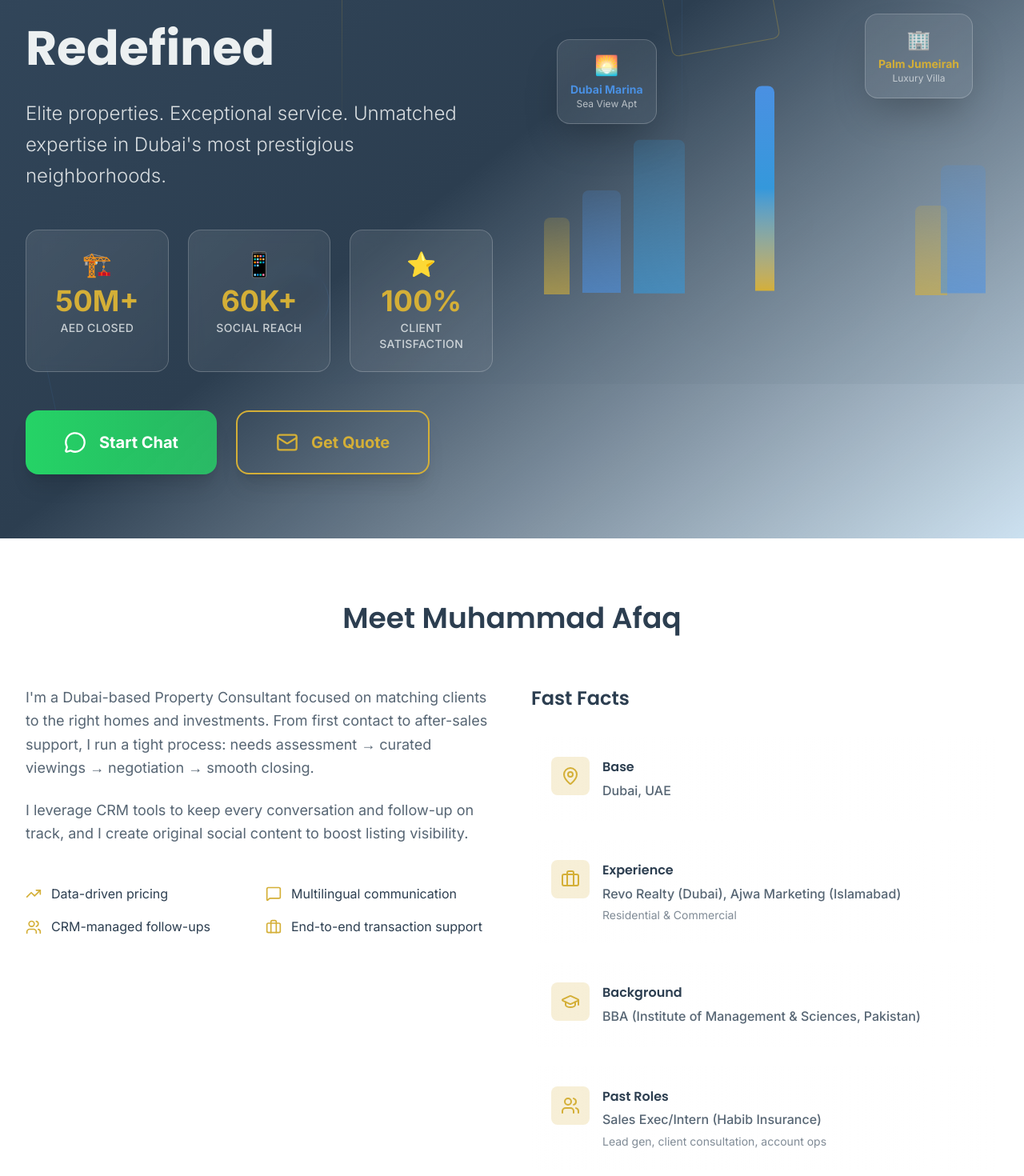
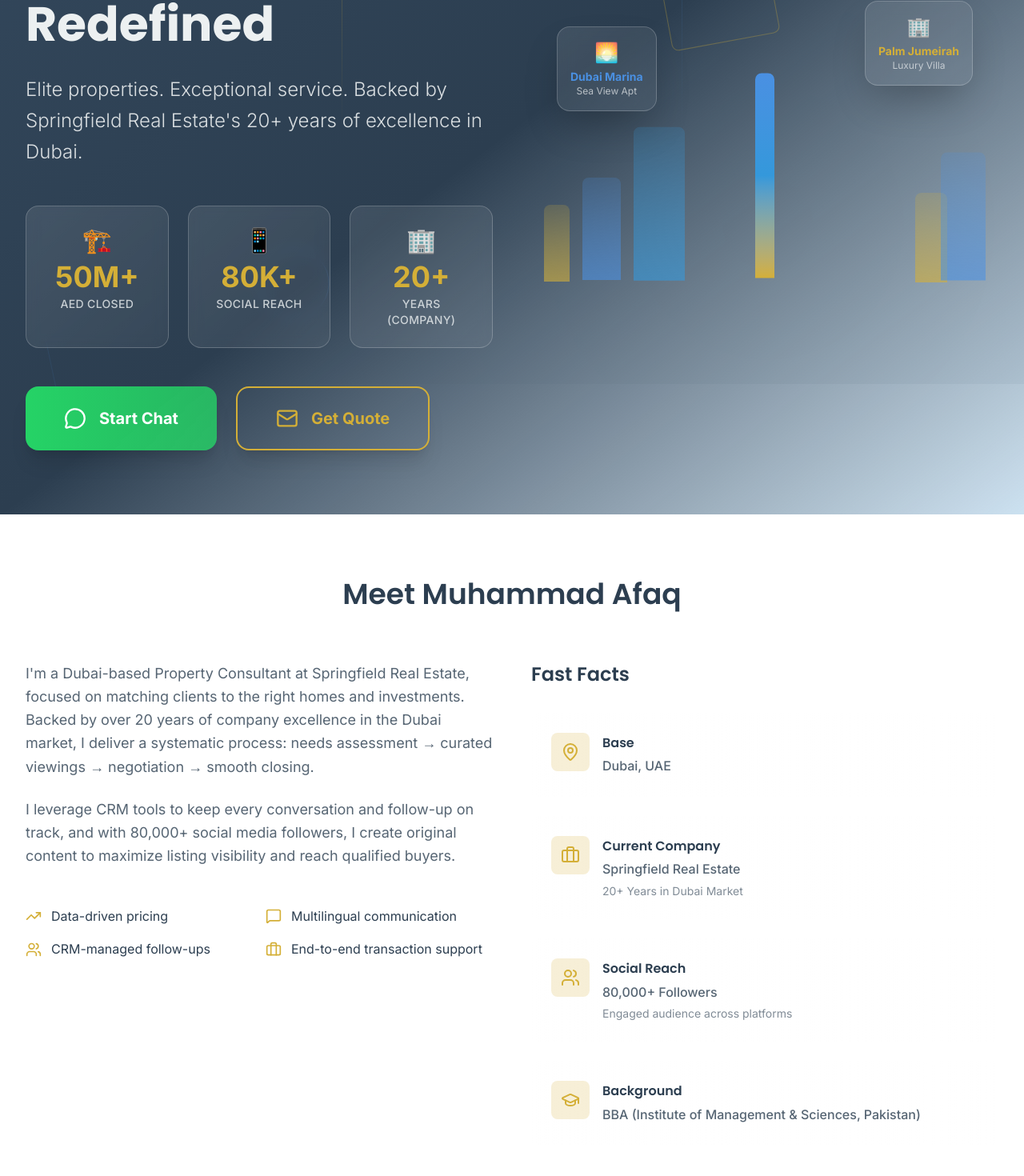
Before and after one commit to wasimabbasbangash/MuhammadAfaq, a Next.js app: page / in a window 1280 px wide. Shown: the part 320-1790 px from the top of the page at 80% size. Built offline with nearby package versions, Linux system fonts and the light colour scheme.

Commit message:
information updated

```diff
--- a/src/app/layout.tsx
+++ b/src/app/layout.tsx
@@ -2,23 +2,23 @@
 import "./globals.css";
 
 export const metadata: Metadata = {
-  title: "Dubai Real Estate Agent | Muhammad Afaq – Buy & Sell Property",
+  title: "Dubai Real Estate Agent | Muhammad Afaq – Springfield Real Estate",
   description:
-    "Work with a Dubai property consultant who has closed AED 50M+ in deals. Fast viewings, data-driven pricing, and after-sales support. WhatsApp +971 55 310 8123.",
+    "Work with Muhammad Afaq at Springfield Real Estate (20+ years in Dubai). AED 50M+ closed deals, 80K+ social reach. Fast viewings, expert guidance. WhatsApp +971 55 310 8123.",
   keywords:
-    "Dubai real estate agent, property consultant, buy property Dubai, sell property Dubai, Muhammad Afaq, Dubai property deals",
+    "Dubai real estate agent, property consultant, buy property Dubai, sell property Dubai, Muhammad Afaq, Springfield Real Estate, Dubai property deals",
   authors: [{ name: "Muhammad Afaq" }],
   openGraph: {
-    title: "Dubai Real Estate Agent | Muhammad Afaq",
+    title: "Dubai Real Estate Agent | Muhammad Afaq – Springfield Real Estate",
     description:
-      "Dubai property consultant with AED 50M+ in closed deals. Fast viewings and expert guidance.",
+      "Springfield Real Estate (20+ years in Dubai) | AED 50M+ closed deals | 80K+ social reach. Expert property consultant.",
     type: "website",
     locale: "en_US",
   },
   twitter: {
     card: "summary_large_image",
-    title: "Dubai Real Estate Agent | Muhammad Afaq",
-    description: "Dubai property consultant with AED 50M+ in closed deals.",
+    title: "Dubai Real Estate Agent | Muhammad Afaq – Springfield",
+    description: "Springfield Real Estate | AED 50M+ closed | 80K+ followers.",
   },
 };
 
@@ -53,7 +53,13 @@
               email: "afaqmuhammad599@gmail.com",
               sameAs: ["https://www.linkedin.com/in/muhammad-afaq"],
               description:
-                "Dubai-based real estate agent specializing in residential and commercial property transactions",
+                "Property consultant at Springfield Real Estate with 20+ years company experience in Dubai, 80,000+ social followers, and AED 50M+ in closed deals",
+              worksFor: {
+                "@type": "RealEstateAgent",
+                name: "Springfield Real Estate",
+                foundingDate: "2003",
+                areaServed: "Dubai",
+              },
             }),
           }}
         />
--- a/src/components/About.tsx
+++ b/src/components/About.tsx
@@ -19,20 +19,20 @@
     },
     {
       icon: Briefcase,
-      title: "Experience",
-      value: "Revo Realty (Dubai), Ajwa Marketing (Islamabad)",
-      subtitle: "Residential & Commercial",
+      title: "Current Company",
+      value: "Springfield Real Estate",
+      subtitle: "20+ Years in Dubai Market",
+    },
+    {
+      icon: Users,
+      title: "Social Reach",
+      value: "80,000+ Followers",
+      subtitle: "Engaged audience across platforms",
     },
     {
       icon: GraduationCap,
       title: "Background",
       value: "BBA (Institute of Management & Sciences, Pakistan)",
-    },
-    {
-      icon: Users,
-      title: "Past Roles",
-      value: "Sales Exec/Intern (Habib Insurance)",
-      subtitle: "Lead gen, client consultation, account ops",
     },
   ];
 
@@ -61,16 +61,17 @@
             className="space-y-6"
           >
             <p className="text-lg text-deep-navy/80 leading-relaxed">
-              I&apos;m a Dubai-based Property Consultant focused on matching
-              clients to the right homes and investments. From first contact to
-              after-sales support, I run a tight process: needs assessment →
+              I&apos;m a Dubai-based Property Consultant at Springfield Real
+              Estate, focused on matching clients to the right homes and
+              investments. Backed by over 20 years of company excellence in the
+              Dubai market, I deliver a systematic process: needs assessment →
               curated viewings → negotiation → smooth closing.
             </p>
 
             <p className="text-lg text-deep-navy/80 leading-relaxed">
               I leverage CRM tools to keep every conversation and follow-up on
-              track, and I create original social content to boost listing
-              visibility.
+              track, and with 80,000+ social media followers, I create original
+              content to maximize listing visibility and reach qualified buyers.
             </p>
 
             {/* Skills/Expertise */}
--- a/src/components/Footer.tsx
+++ b/src/components/Footer.tsx
@@ -31,11 +31,12 @@
         <div className="border-b border-desert-sand/20 pb-8 mb-8">
           <div className="text-center">
             <p className="text-lg font-medium mb-4">
-              AED 50M+ closed deals | CRM-driven follow-ups | 60K+ social reach
+              AED 50M+ closed deals | 80K+ social reach | 20+ years company
+              experience
             </p>
             <div className="flex flex-wrap justify-center gap-4 text-sm">
               <span className="bg-accent-gold/20 px-3 py-1 rounded-full">
-                Revo Realty
+                Springfield Real Estate
               </span>
               <span className="bg-accent-gold/20 px-3 py-1 rounded-full">
                 CRM Tools
--- a/src/components/Hero.tsx
+++ b/src/components/Hero.tsx
@@ -67,9 +67,9 @@
                 transition={{ duration: 0.8, delay: 0.2 }}
                 className="inline-block mb-6"
               >
-                <span className="inline-block bg-gradient-to-r from-accent-gold to-luxury-teal bg-clip-text text-transparent text-lg font-bold uppercase tracking-widest border-b-2 border-accent-gold/50 pb-2">
+                {/* <span className="inline-block bg-gradient-to-r from-accent-gold to-luxury-teal bg-clip-text text-transparent text-lg font-bold uppercase tracking-widest border-b-2 border-accent-gold/50 pb-2">
                   Muhammad Afaq
-                </span>
+                </span> */}
               </motion.div>
 
               <motion.h1
@@ -93,8 +93,8 @@
                 transition={{ duration: 0.8, delay: 0.4 }}
                 className="text-xl md:text-2xl text-platinum/90 mb-12 leading-relaxed max-w-2xl font-light"
               >
-                Elite properties. Exceptional service. Unmatched expertise in
-                Dubai&apos;s most prestigious neighborhoods.
+                Elite properties. Exceptional service. Backed by Springfield
+                Real Estate&apos;s 20+ years of excellence in Dubai.
               </motion.p>
             </div>
 
@@ -107,8 +107,8 @@
             >
               {[
                 { number: "50M+", label: "AED Closed", icon: "🏗️" },
-                { number: "60K+", label: "Social Reach", icon: "📱" },
-                { number: "100%", label: "Client Satisfaction", icon: "⭐" },
+                { number: "80K+", label: "Social Reach", icon: "📱" },
+                { number: "20+", label: "Years (Company)", icon: "🏢" },
               ].map((stat, index) => (
                 <motion.div
                   key={index}
--- a/src/components/Testimonials.tsx
+++ b/src/components/Testimonials.tsx
@@ -235,15 +235,14 @@
                 viewport={{ once: true }}
                 className="text-3xl md:text-4xl font-black mb-16 text-pure-white"
               >
-                // /* eslint-disable-next-line react/no-unescaped-entities */
                 Trusted by Dubai&apos;s Property Seekers
               </motion.h3>
 
               <div className="grid grid-cols-1 md:grid-cols-3 gap-12">
                 {[
-                  { number: "50+", label: "Happy Clients", icon: "👥" },
-                  { number: "98%", label: "Satisfaction Rate", icon: "⭐" },
-                  { number: "24/7", label: "Support Available", icon: "🕒" },
+                  { number: "80K+", label: "Social Followers", icon: "📱" },
+                  { number: "20+", label: "Years (Company)", icon: "🏢" },
+                  { number: "50M+", label: "AED Closed", icon: "💰" },
                 ].map((stat, index) => (
                   <motion.div
                     key={index}
```
